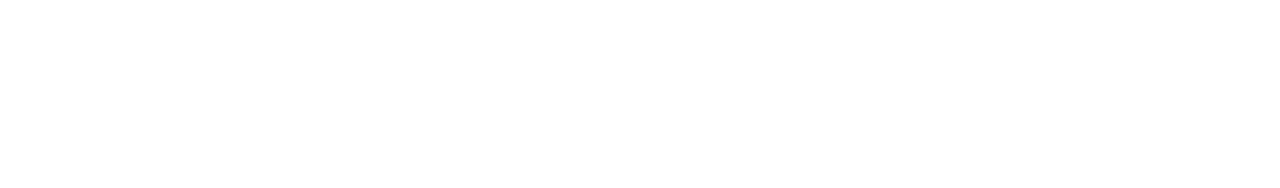
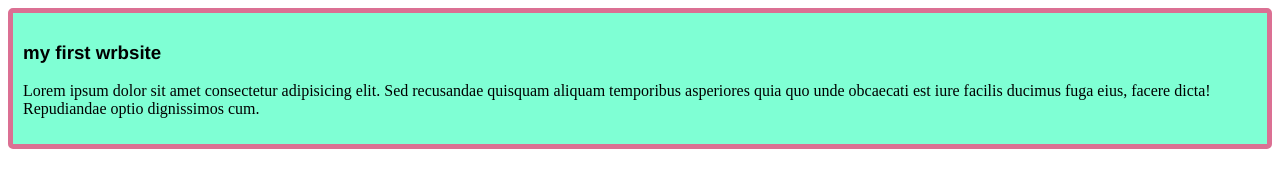
Before and after one commit to mdtaosim/my-simple-website, a plain HTML site: page index.html in a window 1280 px wide. Drawn offline with Linux system fonts and the light colour scheme.

Commit message:
second commit

```diff
--- a/index.html
+++ b/index.html
@@ -4,8 +4,12 @@
     <meta charset="UTF-8">
     <meta name="viewport" content="width=device-width, initial-scale=1.0">
     <title>my simple website</title>
+    <link rel="stylesheet" href="styles/blog.css">
 </head>
-<body>
-
-</body>
-</html>
+    <body>
+        <div>
+            <h3 class="fama">my first wrbsite</h3>
+            <p>Lorem ipsum dolor sit amet consectetur adipisicing elit. Sed recusandae quisquam aliquam temporibus asperiores quia quo unde obcaecati est iure facilis ducimus fuga eius, facere dicta! Repudiandae optio dignissimos cum.</p>
+        </div>
+    </body>
+</html
--- /dev/null
+++ b/styles/blog.css
@@ -0,0 +1,9 @@
+div{
+    background-color: aquamarine;
+    border: 5px solid palevioletred;
+    border-radius: 5px;
+    padding: 10px;
+}
+.fama{
+    font-family: 'Franklin Gothic Medium', 'Arial Narrow', Arial, sans-serif;
+}
```
